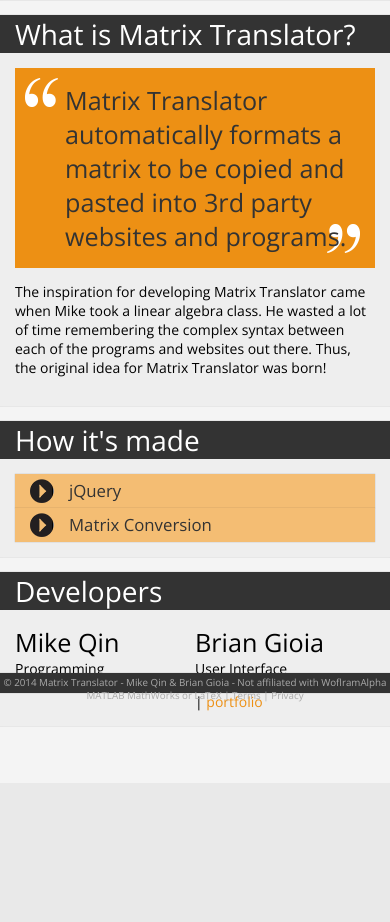
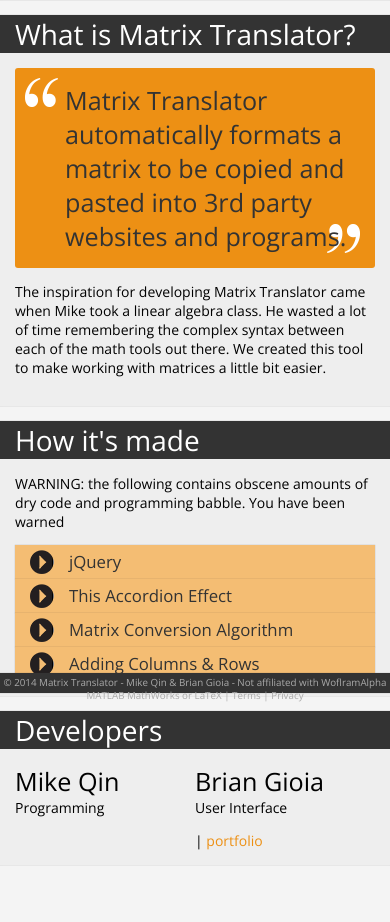
Before and after one commit to 1mike12/matrix-translator, a PHP site: the page made by about.php in a window 390 px wide. Shown: the part 151-1073 px from the top of the page. Before the commit the page ends 862 px from the top, so only its background shows below. Run offline with PHP 8.4, Linux system fonts and the light colour scheme; style sheets or scripts are compiled from the project's sources; some libraries are stand-ins or nearby versions.

Commit message:
added more to how its made page
todo:
fix responsive on matrix page. widths broken again
fix footer not goign to bottom on comments.php

```diff
--- a/about.php
+++ b/about.php
@@ -12,24 +12,58 @@
                         </div>
                     </h2>
                     <p></p>
-                    <p>The inspiration for developing Matrix Translator came when Mike took a linear algebra class. He wasted a lot of time remembering the complex syntax between each of the programs and websites out there. Thus, the original idea for Matrix Translator was born!</p>
+                    <p>The inspiration for developing Matrix Translator came when Mike took a linear algebra class. He wasted a lot of time remembering the complex syntax between each of the math tools out there. We created this tool to make working with matrices a little bit easier.</p>
                 </div>
                 <h1 class="">How it's made</h1>
                 <div class="section">
+                    <p>WARNING: the following contains obscene amounts of dry code and programming babble. You have been warned</p>
                     <div class="accordionHeaderWrapper">
                         <div class="accordionHeaderIcon"></div>
                         <h3 class="accordionHeader">jQuery</h3>
                     </div>
                     <div class="accordionContent">
-                        <p>Jquery is used heavily to enable functionality; from the sliding accordion effect that you see on this very page, to the actual code crunching going on behind the scenes. </p>
+                        <p>Jquery is used heavily to create the functionality; from the sliding accordion effect that you just used, to the code crunching going on behind the scenes.
+                        </p>
                     </div>
 
                     <div class="accordionHeaderWrapper">
                         <div class="accordionHeaderIcon"></div>
-                        <h3 class="accordionHeader">Matrix Conversion</h3>
+                        <h3 class="accordionHeader">This Accordion Effect</h3>
                     </div>
                     <div class="accordionContent">
-                        <p>The matrix conversion algorithm was created using javscript and the jQuery language. When you click out of any of the fields, your browser automatically generates an internal array which represents the visual table that you see. Then, through a series of translation functions, the correct output is pieced together for each respective language.</p>
+                        <p>
+                            The accordion works by tagging the headers and turning them into triggers. Each header on this page is tagged as class="accordionHeaderWrapper". The content is also tagged as class="accordionContent". Here is the following code showing how this works:
+                        </p>
+                        <p>
+                            When the trigger is pulled, the next preceding object in the DOM is slid down using the built in jQuery .slide() function. If the next item is already being displayed, then the content is instead made to slide up.
+                        </p>
+                    </div>
+
+                    <div class="accordionHeaderWrapper">
+                        <div class="accordionHeaderIcon"></div>
+                        <h3 class="accordionHeader">Matrix Conversion Algorithm</h3>
+                    </div>
+                    <div class="accordionContent">
+                        <p>The matrix conversion algorithm was created using javscript and jQuery. It's a two part process to take the user's input and generate the resulting code. The first step in the translation process is to read what the current state of the matrix table. The matrix table is the orange table on the homepage. Each little cell has a unique identifier that is in the format r_c_. For instance, the top left cell of the table is tagged with the ID r1c1, which (surprise) stands for row 1, column 1.  The algorithm then builds an internal version of the matrix table, that has all the same values. The algorithm goes from row to row, scanning in the values into a 2 dimensional array.</p>
+                        <p>
+                            Once the array is created, then the translation can begin! Each of the langauges has its own syntax and how it delimits rows and columns. Each language has its very own translation function that plops the correct comma, semicolon or bracket in the right place. The function gets fed the array and it spits back out the finished, and cleanly formatted final result.
+                        </p>
+                    </div>
+
+                    <div class="accordionHeaderWrapper">
+                        <div class="accordionHeaderIcon"></div>
+                        <h3 class="accordionHeader">Adding Columns & Rows</h3>
+                    </div>
+                    <div class="accordionContent">
+                        <p>
+                            The dynamic change of rows and columns relies on being able to assess the current dimensions of the matrix table and re-adjusting accordingly. Each of the 4 operations (adding row, removing row, adding column, removing column) is done in a slightly different way, since we are dealing with an html table.
+                        </p>
+                        <p>
+                            For instance, removing a row is super easy. In essence, we are dropping the last row of the table and we don't have a care in the world what was in it before.
+                        </p>
+                        <p>
+                            Adding columns, on the other hand, is pretty involved. First, we have to select all of the rows. Then, one row at a time, we must go to the end and insert a column. In addition, the unique ID of the cell has to be set to 1 more than the number of columns of the old table.
+                        </p>
                     </div>
                 </div>
 
--- a/css/about.css
+++ b/css/about.css
@@ -12,6 +12,9 @@
   clear: both; }
 
 .quotation {
+  -webkit-border-radius: 3px;
+  -moz-border-radius: 3px;
+  border-radius: 3px;
   background: #ed9014;
   color: #333333;
   padding: 15px;
--- a/index.php
+++ b/index.php
@@ -92,11 +92,13 @@
                         </div>
                     </div>
                     <div class="section">
-                        <p>We want to pay for hosting without using ads. If you find this tool useful, consider leaving a donation.</p>
                         <a href="donate.php">
                             <div id="paypalButton">
                             </div>
                         </a>
+                        <p></p>
+                        <p>We want to pay for hosting without using ads. If you find this tool useful, consider leaving a donation.
+                        </p>
                     </div>
                 </div>
             </div>
--- a/scss/_variables.scss
+++ b/scss/_variables.scss
@@ -18,6 +18,12 @@ $dark2:#444;
 $dark3:#777;
 
 $globalPadding:15px;
+
+@mixin corner3{
+    -webkit-border-radius: 3px;
+    -moz-border-radius: 3px;
+    border-radius: 3px;
+}
 
 @mixin boxSizing() {
     box-sizing:border-box;
--- a/scss/about.scss
+++ b/scss/about.scss
@@ -1,5 +1,6 @@
 @import "_variables";
 .quotation{
+    @include corner3;
     background:$darkOrange;
     color:$dark1;
     padding:$globalPadding;
```
